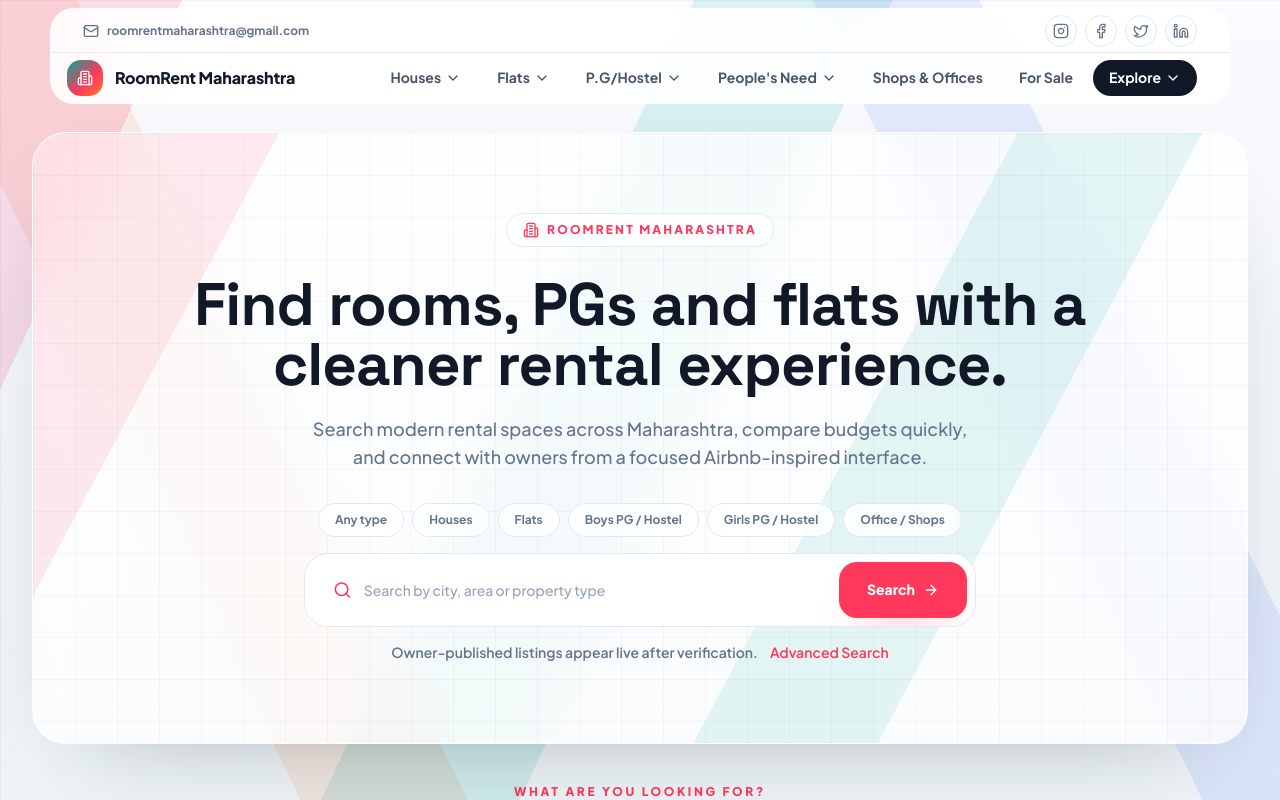
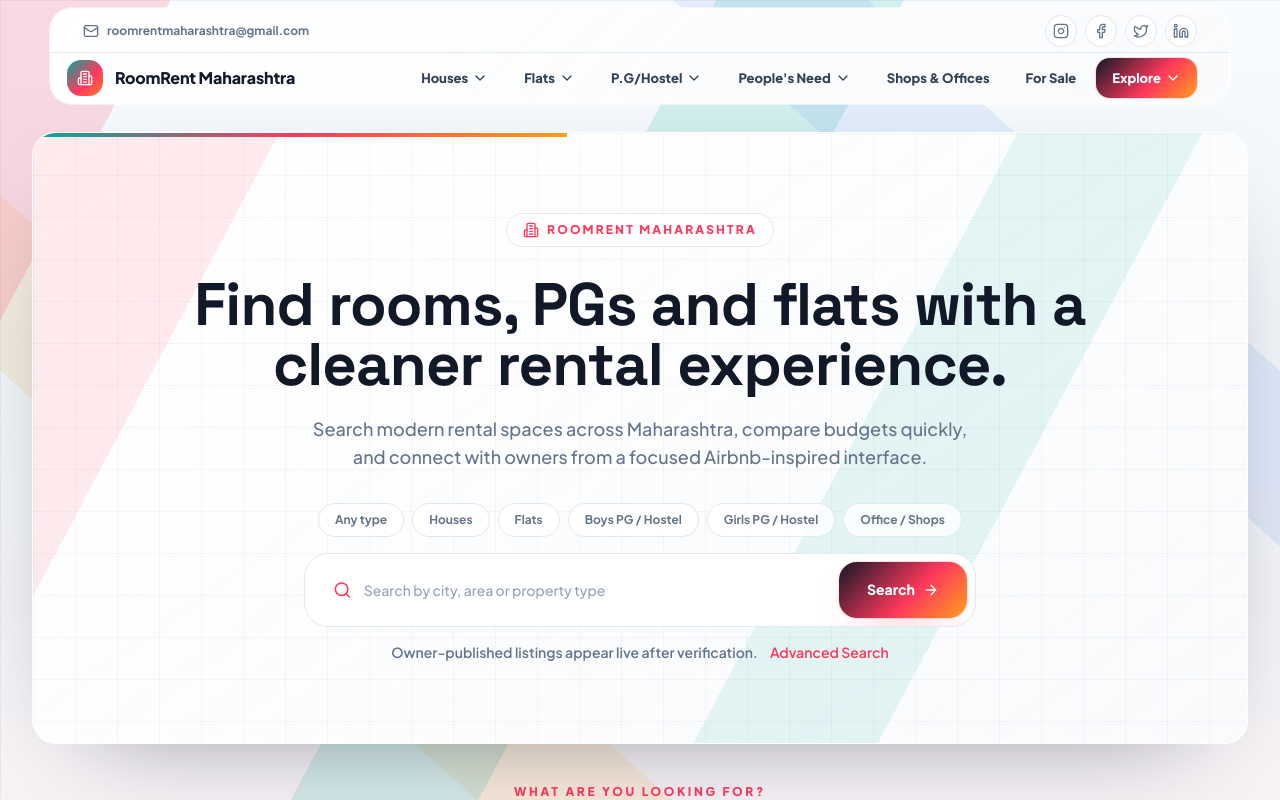
Before and after one commit to veaglespace-Tech/roomrent, a Next.js app in the folder client/: page / in a window 1280 px wide. Shown: the top 800 px of the page. Built offline with nearby package versions, Linux system fonts and the light colour scheme.

Commit message:
Apply premium SaaS UI skin

```diff
--- a/client/app/globals.css
+++ b/client/app/globals.css
@@ -966,3 +966,218 @@ h3,
 .footer-link {
   @apply inline-flex rounded-full px-3 py-2 transition duration-300 hover:bg-[#fff1f4] hover:text-[#ff385c];
 }
+
+/* High-impact app skin: applied last so every page visibly shares one bold system. */
+:root {
+  --ui-ink: #090f1a;
+  --ui-panel: rgba(255, 255, 255, 0.9);
+  --ui-line: rgba(15, 23, 42, 0.1);
+  --ui-hot: #ff385c;
+  --ui-teal: #00a99a;
+  --ui-amber: #ff9f1c;
+  --ui-shadow: 0 34px 100px -62px rgba(9, 15, 26, 0.58);
+}
+
+body {
+  background-image:
+    linear-gradient(118deg, rgba(255, 56, 92, 0.17) 0 10%, transparent 10% 42%, rgba(0, 169, 154, 0.14) 42% 53%, transparent 53% 100%),
+    linear-gradient(42deg, transparent 0 22%, rgba(255, 159, 28, 0.12) 22% 31%, transparent 31% 72%, rgba(37, 99, 235, 0.09) 72% 81%, transparent 81%),
+    linear-gradient(rgba(9, 15, 26, 0.05) 1px, transparent 1px),
+    linear-gradient(90deg, rgba(9, 15, 26, 0.05) 1px, transparent 1px),
+    linear-gradient(180deg, #f8fbff 0%, #eef4f8 46%, #f7f2f6 100%);
+  background-size: auto, auto, 36px 36px, 36px 36px, auto;
+}
+
+.header-shell {
+  @apply rounded-[22px];
+  background:
+    linear-gradient(135deg, rgba(255, 255, 255, 0.96), rgba(248, 250, 252, 0.88)),
+    rgba(255, 255, 255, 0.9);
+  border-color: rgba(255, 255, 255, 0.88);
+  box-shadow:
+    0 0 0 1px rgba(255, 255, 255, 0.55),
+    0 28px 80px -54px rgba(9, 15, 26, 0.62);
+}
+
+.nav-link {
+  @apply min-h-10 rounded-[14px] px-4 text-[13px] font-extrabold;
+  color: #334155;
+}
+
+.nav-link:hover {
+  background: linear-gradient(135deg, rgba(255, 56, 92, 0.1), rgba(0, 169, 154, 0.08));
+  color: var(--ui-ink);
+  transform: translateY(-1px);
+}
+
+.nav-link-featured,
+.glow-button,
+.landing-primary-button,
+.pink-button {
+  background: linear-gradient(135deg, #111827 0%, #ff385c 58%, #ff9f1c 100%) !important;
+  color: white !important;
+  border: 0 !important;
+  box-shadow:
+    0 0 0 1px rgba(255, 56, 92, 0.16),
+    0 22px 46px -24px rgba(255, 56, 92, 0.95) !important;
+}
+
+.nav-dropdown {
+  border-radius: 22px;
+  border-color: rgba(255, 255, 255, 0.86);
+  background:
+    linear-gradient(135deg, rgba(255, 255, 255, 0.98), rgba(248, 250, 252, 0.94)),
+    rgba(255, 255, 255, 0.96);
+  box-shadow:
+    0 0 0 1px rgba(255, 255, 255, 0.7),
+    0 34px 90px -54px rgba(9, 15, 26, 0.64);
+}
+
+.dropdown-link:hover {
+  background:
+    linear-gradient(135deg, rgba(255, 56, 92, 0.12), rgba(0, 169, 154, 0.09)),
+    white;
+  transform: translateX(3px);
+}
+
+.landing-hero,
+.auth-shell,
+.landing-card,
+.dashboard-shell,
+.filter-shell,
+.dashboard-content-shell,
+.footer-shell,
+.panel,
+.soft-card,
+.surface-card,
+.light-bento-card,
+.luxe-panel,
+.form-glass {
+  border-radius: 24px !important;
+  border-color: rgba(255, 255, 255, 0.86) !important;
+  background:
+    linear-gradient(145deg, rgba(255, 255, 255, 0.96), rgba(248, 250, 252, 0.88)),
+    rgba(255, 255, 255, 0.9) !important;
+  box-shadow: var(--ui-shadow) !important;
+}
+
+.landing-hero::after,
+.auth-shell::after,
+.landing-card::after,
+.dashboard-content-shell::after,
+.filter-shell::after,
+.footer-shell::after,
+.panel::after,
+.soft-card::after {
+  content: "";
+  position: absolute;
+  left: 0;
+  top: 0;
+  z-index: 2;
+  height: 4px;
+  width: 44%;
+  background: linear-gradient(90deg, var(--ui-teal), var(--ui-hot), var(--ui-amber));
+  pointer-events: none;
+  transition: width 0.35s ease;
+}
+
+.landing-card:hover::after,
+.panel:hover::after,
+.soft-card:hover::after,
+.surface-card:hover::after,
+.dashboard-content-shell:hover::after,
+.filter-shell:hover::after {
+  width: 100%;
+}
+
+.landing-card:hover,
+.soft-card:hover,
+.surface-card:hover,
+.light-bento-card:hover,
+.panel:hover {
+  transform: translateY(-6px);
+  box-shadow:
+    0 0 0 1px rgba(255, 255, 255, 0.7),
+    0 40px 110px -62px rgba(9, 15, 26, 0.7) !important;
+}
+
+.form-input,
+.form-select,
+.form-textarea {
+  border-radius: 16px !important;
+  border-color: rgba(15, 23, 42, 0.1) !important;
+  background:
+    linear-gradient(180deg, rgba(255, 255, 255, 0.98), rgba(248, 250, 252, 0.92)) !important;
+  box-shadow:
+    inset 0 1px 0 rgba(255, 255, 255, 0.9),
+    0 18px 44px -34px rgba(9, 15, 26, 0.55) !important;
+}
+
+.form-input:focus,
+.form-select:focus,
+.form-textarea:focus {
+  border-color: rgba(255, 56, 92, 0.42) !important;
+  box-shadow:
+    0 0 0 4px rgba(255, 56, 92, 0.12),
+    0 24px 52px -36px rgba(255, 56, 92, 0.85) !important;
+}
+
+.form-section,
+.form-glass-field {
+  border-radius: 18px !important;
+  border-color: rgba(15, 23, 42, 0.08) !important;
+  background: rgba(255, 255, 255, 0.66) !important;
+}
+
+.btn,
+.landing-secondary-button,
+.ghost-glow-button {
+  border-radius: 14px !important;
+  font-weight: 800 !important;
+  transition: transform 0.25s ease, box-shadow 0.25s ease, border-color 0.25s ease !important;
+}
+
+.btn:hover,
+.landing-secondary-button:hover,
+.ghost-glow-button:hover {
+  transform: translateY(-2px);
+  box-shadow: 0 22px 48px -32px rgba(9, 15, 26, 0.72) !important;
+}
+
+.badge,
+.pill-badge {
+  border-radius: 999px !important;
+  border-color: rgba(15, 23, 42, 0.08) !important;
+  background: rgba(255, 255, 255, 0.86) !important;
+  color: #334155 !important;
+}
+
+.dashboard-nav-item {
+  border-radius: 16px;
+}
+
+.dashboard-nav-item-active {
+  background: linear-gradient(135deg, #111827, #ff385c) !important;
+}
+
+.footer-link:hover,
+.magnetic-link:hover {
+  transform: translateX(3px);
+}
+
+@media (max-width: 768px) {
+  .landing-hero,
+  .auth-shell,
+  .landing-card,
+  .dashboard-shell,
+  .filter-shell,
+  .dashboard-content-shell,
+  .footer-shell,
+  .panel {
+    border-radius: 20px !important;
+  }
+
+  .landing-hero {
+    @apply py-12;
+  }
+}
```
